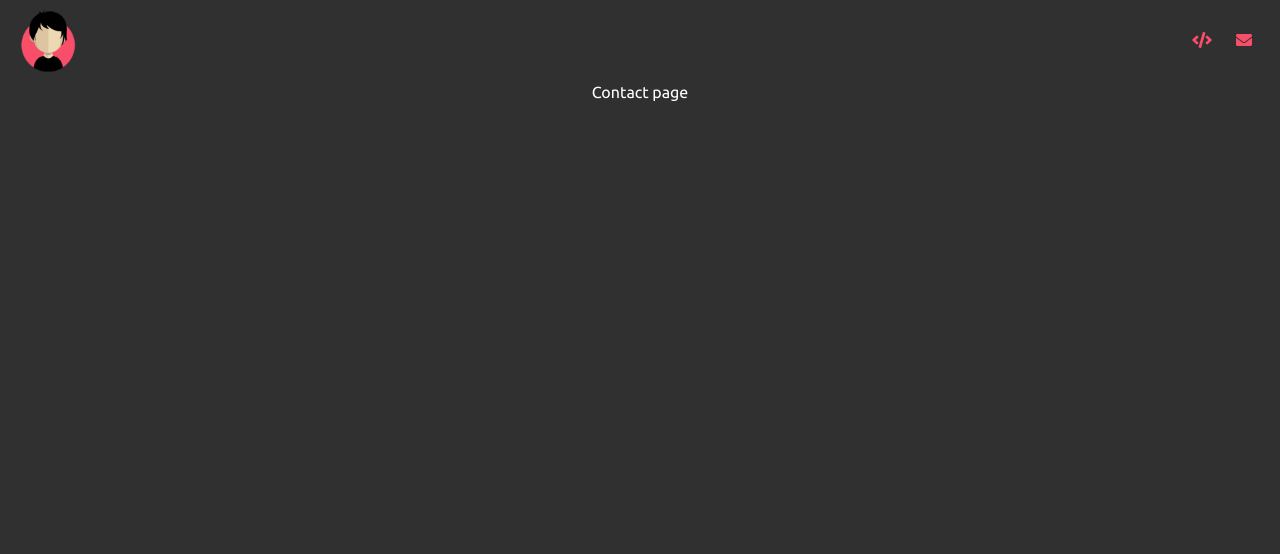
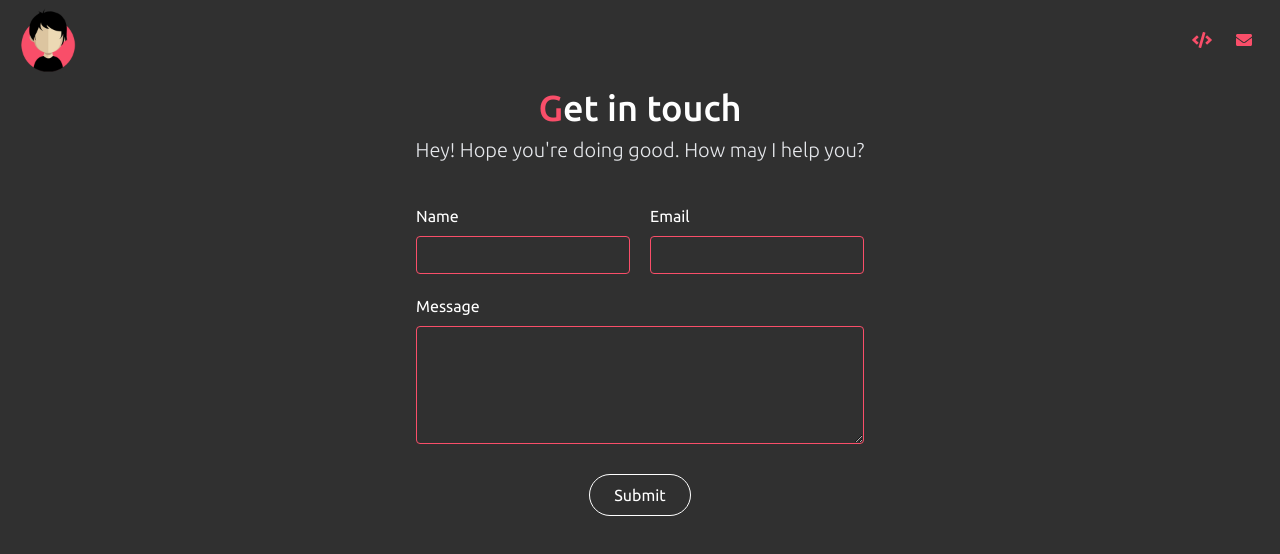
Before and after one commit to ediboy/ediboy-portfolio, a React (Create React App) app: page /contact in a window 1280 px wide. Shown: the top 554 px of the page. Built offline with nearby package versions, Linux system fonts and the light colour scheme.

Commit message:
Contact page
Add contact page with captcha

```diff
--- /dev/null
+++ b/src/components/ContactForm.js
@@ -0,0 +1,113 @@
+import emailjs from "emailjs-com";
+import ReCAPTCHA from "react-google-recaptcha";
+import { useState } from "react";
+
+const ContactForm = () => {
+  const [showCaptcha, setShowCaptcha] = useState(false);
+  const [formContents, setFormContents] = useState();
+  const [showFormErr, setShowFormErr] = useState(false);
+
+  const sendEmail = (captcha) => {
+    const params = {
+      name: formContents.name.value,
+      email: formContents.email.value,
+      message: formContents.message.value,
+      "g-recaptcha-response": captcha,
+    };
+
+    emailjs
+      .send(
+        process.env.EMAIL_JS_SERVICE,
+        process.env.EMAIL_JS_TEMPLATE,
+        params,
+        process.env.EMAIL_JS_USER
+      )
+      .then(
+        (result) => {
+          setShowCaptcha(false);
+        },
+        (error) => {
+          setShowFormErr(true);
+          setShowCaptcha(false);
+        }
+      );
+  };
+
+  const showCaptchaBeforeSubmit = (e) => {
+    e.preventDefault();
+    setFormContents(e.target);
+    setShowCaptcha(true);
+  };
+
+  return (
+    <div className="justify-center flex">
+      {!showCaptcha ? (
+        <form
+          className="contact-form max-w-md"
+          onSubmit={showCaptchaBeforeSubmit}
+        >
+          <div className="grid grid-cols-2 gap-5 text-left">
+            <div>
+              <div>Name</div>
+              <input
+                className="w-full bg-ediboy-bg border rounded border-ediboy-primary px-5 py-2 mt-2 outline-none text-sm"
+                type="text"
+                name="name"
+                required
+                onChange={() => {
+                  setShowFormErr(false);
+                }}
+              />
+            </div>
+            <div>
+              <div>Email</div>
+              <input
+                className="w-full bg-ediboy-bg border rounded border-ediboy-primary px-5 py-2 mt-2 outline-none text-sm"
+                type="email"
+                name="email"
+                required
+                onChange={() => {
+                  setShowFormErr(false);
+                }}
+              />
+            </div>
+          </div>
+
+          <div className="text-left mt-5">
+            <div>Message</div>
+            <textarea
+              className="w-full bg-ediboy-bg border rounded border-ediboy-primary px-5 py-2 mt-2 outline-none text-sm"
+              name="message"
+              rows="5"
+              required
+              onChange={() => {
+                setShowFormErr(false);
+              }}
+            />
+          </div>
+
+          {showFormErr ? (
+            <div className="text-sm text-red-400 py-2">
+              Something went wrong. Please try again.
+            </div>
+          ) : null}
+
+          <div>
+            <input
+              type="submit"
+              value="Submit"
+              className="mt-6 px-6 py-2 border border-white rounded-full border-solid inline-block bg-transparent outline-none"
+            />
+          </div>
+        </form>
+      ) : (
+        <ReCAPTCHA
+          sitekey={process.env.CAPTCHA_SITE_KEY}
+          onChange={sendEmail}
+        />
+      )}
+    </div>
+  );
+};
+
+export default ContactForm;
--- a/src/components/FeaturedWorks.js
+++ b/src/components/FeaturedWorks.js
@@ -2,9 +2,15 @@ import WorkList from "./WorkList";
 import useFetch from "hooks/useFetch";
 
 const FeaturedWorks = () => {
-  const { error, isPending, data: works } = useFetch(
+  const { error, isLoading, data: works } = useFetch(
     "https://firestore.googleapis.com/v1/projects/ediboy-ilagan/databases/(default)/documents/works"
   );
+
+  if (error) {
+  }
+
+  if (isLoading) {
+  }
 
   return (
     <section className="works px-4 bg-ediboy-primary py-20">
--- a/src/components/WorkList.js
+++ b/src/components/WorkList.js
@@ -4,7 +4,6 @@ const WorkList = ({ works }) => {
   const getId = (name) => {
     return name.substring(name.lastIndexOf("/") + 1);
   };
-  console.log(works);
 
   return (
     <div className="grid grid-cols-2 md:grid-cols-3 gap-2 md:gap-4">
--- a/src/index.css
+++ b/src/index.css
@@ -1,3 +1,10 @@
 @tailwind base;
 @tailwind components;
 @tailwind utilities;
+
+input:-webkit-autofill,
+textarea:-webkit-autofill,
+select:-webkit-autofill {
+  -webkit-box-shadow: 0 0 0 1000px #303030 inset !important;
+  -webkit-text-fill-color: white !important;
+}
--- a/src/pages/Contact.js
+++ b/src/pages/Contact.js
@@ -1,5 +1,19 @@
+import ContactForm from "components/ContactForm";
+
 const Contact = () => {
-  return <div>Contact page</div>;
+  return (
+    <section className="works container mx-auto max-w-screen-xl px-4 py-2">
+      <div className="text-4xl font-medium mb-2">
+        <span className="text-ediboy-primary">G</span>et in touch
+      </div>
+
+      <div className="text-xl font-thin mb-10 text-gray-200">
+        Hey! Hope you're doing good. How may I help you?
+      </div>
+
+      <ContactForm />
+    </section>
+  );
 };
 
 export default Contact;
```
Also changed, not shown: package.json (+5 -2 lines), 2 other files (tests, documents, lock files or other folders).
